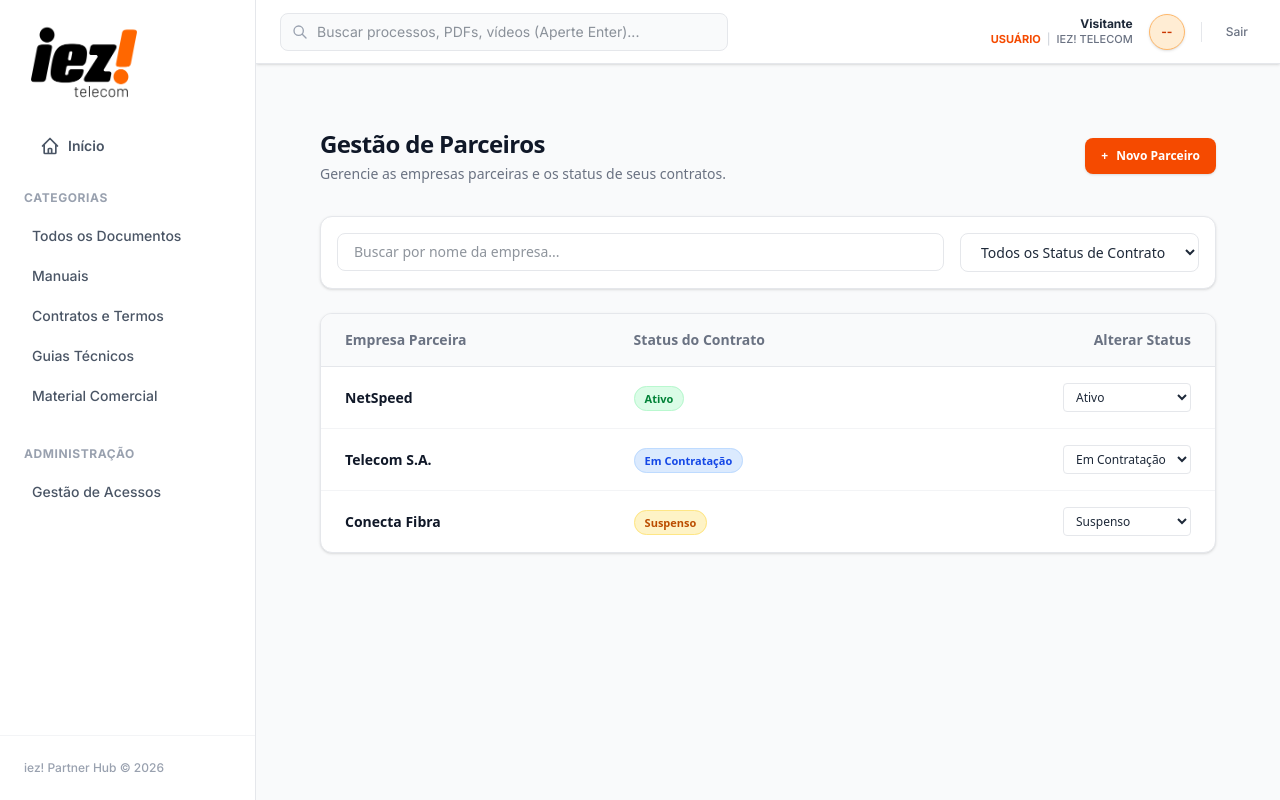
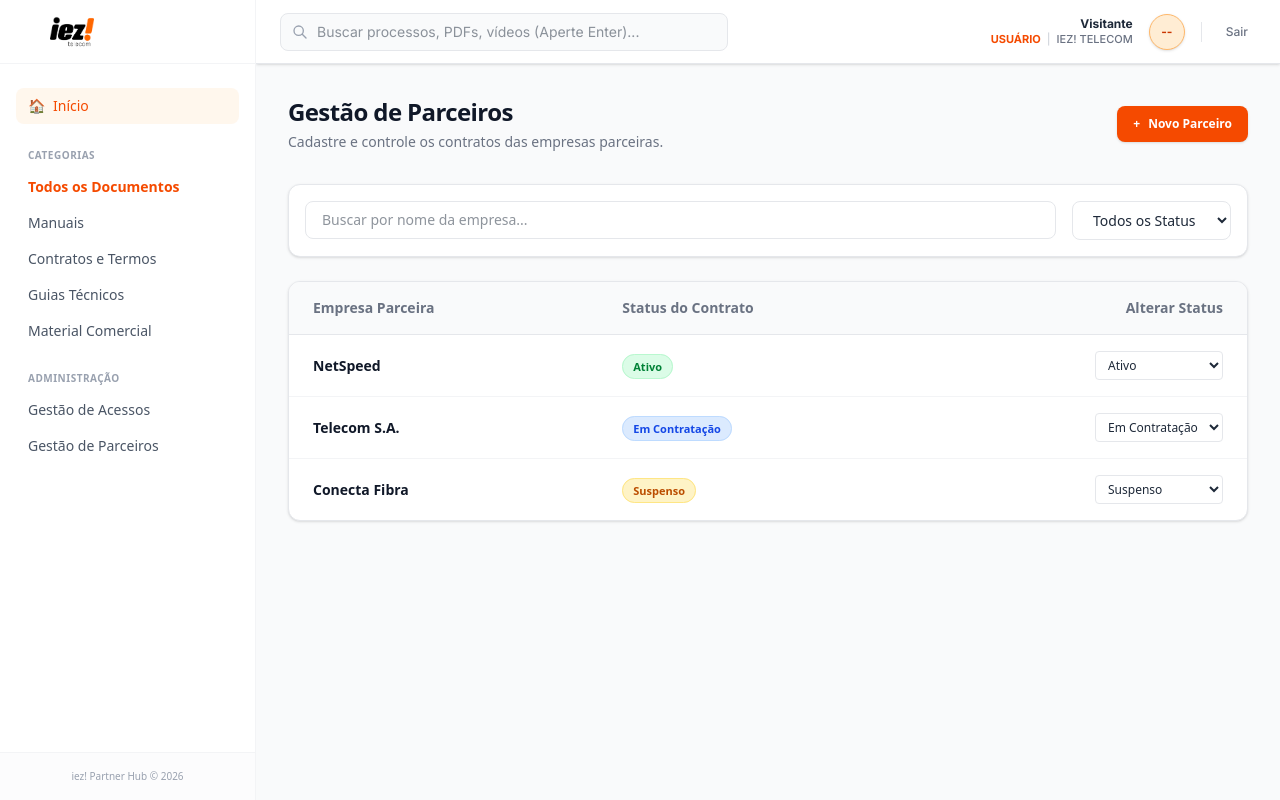
Before and after one commit to andersonesteves-cyber/iez-partner-hub, a Next.js app: page /parceiros in a window 1280 px wide. Built offline with nearby package versions, Linux system fonts and the light colour scheme; no server answers.

Commit message:
feat: adiciona Gestao de Parceiros na Sidebar e integra API de empresas

```diff
--- a/app/parceiros/page.tsx
+++ b/app/parceiros/page.tsx
@@ -17,18 +17,19 @@ const EMPRESAS_INICIAIS: Empresa[] = [
 
 export default function ParceirosPage() {
   const [empresas, setEmpresas] = useState<Empresa[]>(EMPRESAS_INICIAIS);
-  const [loading, setLoading] = useState(true);
   const [searchTerm, setSearchTerm] = useState('');
   const [statusFilter, setStatusFilter] = useState('');
 
   // Modal de Novo Cadastramento
   const [isModalOpen, setIsModalOpen] = useState(false);
   const [novoNome, setNovoNome] = useState('');
-  const [novoStatus, setNovoStatus] = useState<Empresa['status']>('Em Contratação');
+  const [novoStatus, setNovoStatus] = useState<Empresa['status']>('Ativo');
+
+  const API_URL = 'https://api-iez-partner-hub.onrender.com';
 
   const fetchEmpresas = async () => {
     try {
-      const res = await fetch('http://localhost:5000/api/empresas');
+      const res = await fetch(`${API_URL}/api/empresas`);
       if (res.ok) {
         const data = await res.json();
         if (Array.isArray(data) && data.length > 0) {
@@ -36,9 +37,7 @@ export default function ParceirosPage() {
         }
       }
     } catch (error) {
-      console.warn('Usando lista de fallback para parceiros.');
-    } finally {
-      setLoading(false);
+      console.warn('Usando lista de fallback local para parceiros.');
     }
   };
 
@@ -48,7 +47,7 @@ export default function ParceirosPage() {
 
   const handleUpdateStatus = async (id: string, status: Empresa['status']) => {
     try {
-      await fetch(`http://localhost:5000/api/empresas/${id}`, {
+      await fetch(`${API_URL}/api/empresas/${id}`, {
         method: 'PUT',
         headers: { 'Content-Type': 'application/json' },
         body: JSON.stringify({ status }),
@@ -71,7 +70,7 @@ export default function ParceirosPage() {
     };
 
     try {
-      await fetch('http://localhost:5000/api/empresas', {
+      await fetch(`${API_URL}/api/empresas`, {
         method: 'POST',
         headers: { 'Content-Type': 'application/json' },
         body: JSON.stringify({ nome: novoNome, status: novoStatus }),
@@ -80,7 +79,7 @@ export default function ParceirosPage() {
       setEmpresas([nova, ...empresas]);
       setIsModalOpen(false);
       setNovoNome('');
-      setNovoStatus('Em Contratação');
+      setNovoStatus('Ativo');
     } catch (error) {
       alert('Erro ao cadastrar empresa.');
     }
@@ -108,14 +107,12 @@ export default function ParceirosPage() {
   };
 
   return (
-    <main className="flex-1 w-full h-full bg-gray-50 p-6 md:p-8 overflow-y-auto font-sans">
-      <div className="max-w-7xl mx-auto">
-
+    <div className="w-full h-full font-sans">
       {/* Cabeçalho */}
       <div className="flex flex-col sm:flex-row sm:items-center justify-between gap-4 mb-8">
         <div>
           <h1 className="text-2xl font-bold text-gray-900 tracking-tight">Gestão de Parceiros</h1>
-            <p className="text-sm text-gray-500 mt-1">Gerencie as empresas parceiras e os status de seus contratos.</p>
+          <p className="text-sm text-gray-500 mt-1">Cadastre e controle os contratos das empresas parceiras.</p>
         </div>
         <button
           onClick={() => setIsModalOpen(true)}
@@ -139,11 +136,11 @@ export default function ParceirosPage() {
         <select
           value={statusFilter}
           onChange={(e) => setStatusFilter(e.target.value)}
-            className="border border-gray-200 rounded-lg px-4 py-2 text-sm focus:ring-2 focus:ring-orange-500 outline-none bg-white"
+          className="border border-gray-200 rounded-lg px-4 py-2 text-sm focus:ring-2 focus:ring-orange-500 outline-none bg-white font-medium"
         >
-            <option value="">Todos os Status de Contrato</option>
+          <option value="">Todos os Status</option>
+          <option value="Ativo">Ativo</option>
           <option value="Em Contratação">Em Contratação</option>
-            <option value="Ativo">Ativo</option>
           <option value="Suspenso">Suspenso</option>
           <option value="Encerrado">Encerrado</option>
         </select>
@@ -174,8 +171,8 @@ export default function ParceirosPage() {
                     onChange={(e) => handleUpdateStatus(emp.id, e.target.value as Empresa['status'])}
                     className="text-xs border border-gray-200 rounded px-2 py-1 bg-white focus:ring-1 focus:ring-orange-500 outline-none font-medium"
                   >
+                    <option value="Ativo">Ativo</option>
                     <option value="Em Contratação">Em Contratação</option>
-                      <option value="Ativo">Ativo</option>
                     <option value="Suspenso">Suspenso</option>
                     <option value="Encerrado">Encerrado</option>
                   </select>
@@ -190,7 +187,7 @@ export default function ParceirosPage() {
       {isModalOpen && (
         <div className="fixed inset-0 bg-gray-900/40 backdrop-blur-sm flex items-center justify-center z-50 p-4">
           <div className="bg-white rounded-xl shadow-lg w-full max-w-md p-6 border border-gray-100">
-              <h2 className="text-lg font-bold text-gray-900 mb-4">Cadastrar Nova Empresa Parceira</h2>
+            <h2 className="text-lg font-bold text-gray-900 mb-4">Cadastrar Empresa Parceira</h2>
             <form onSubmit={handleCreateEmpresa} className="space-y-4">
               <div>
                 <label className="block text-xs font-semibold text-gray-700 mb-1">Nome da Empresa *</label>
@@ -199,19 +196,19 @@ export default function ParceirosPage() {
                   value={novoNome}
                   onChange={(e) => setNovoNome(e.target.value)}
                   required
-                    placeholder="Ex: ISP Telecom Ltda"
+                  placeholder="Ex: NetSpeed Telecom"
                   className="w-full border border-gray-200 rounded-lg px-3 py-2 text-sm focus:ring-2 focus:ring-orange-500 outline-none"
                 />
               </div>
               <div>
-                  <label className="block text-xs font-semibold text-gray-700 mb-1">Status Inicial do Contrato</label>
+                <label className="block text-xs font-semibold text-gray-700 mb-1">Status do Contrato</label>
                 <select
                   value={novoStatus}
                   onChange={(e) => setNovoStatus(e.target.value as Empresa['status'])}
-                    className="w-full border border-gray-200 rounded-lg px-3 py-2 text-sm focus:ring-2 focus:ring-orange-500 outline-none bg-white"
+                  className="w-full border border-gray-200 rounded-lg px-3 py-2 text-sm focus:ring-2 focus:ring-orange-500 outline-none bg-white font-medium"
                 >
+                  <option value="Ativo">Ativo</option>
                   <option value="Em Contratação">Em Contratação</option>
-                    <option value="Ativo">Ativo</option>
                   <option value="Suspenso">Suspenso</option>
                   <option value="Encerrado">Encerrado</option>
                 </select>
@@ -235,8 +232,6 @@ export default function ParceirosPage() {
           </div>
         </div>
       )}
-
     </div>
-    </main>
   );
 }
--- a/components/Sidebar.tsx
+++ b/components/Sidebar.tsx
@@ -1,98 +1,85 @@
-// src/app/components/Sidebar.tsx
 'use client';
 
+import Image from 'next/image';
 import Link from 'next/link';
-import Image from 'next/image';
 import { useSearchParams } from 'next/navigation';
 
 export default function Sidebar() {
   const searchParams = useSearchParams();
-  const currentQuery = searchParams.get('q');
-
-  const categorias = [
-    { nome: 'Todos os Documentos', param: '' },
-    { nome: 'Manuais', param: 'manuais' },
-    { nome: 'Contratos e Termos', param: 'contratos' },
-    { nome: 'Guias Técnicos', param: 'guias' },
-    { nome: 'Material Comercial', param: 'comercial' },
-  ];
+  const currentQuery = searchParams.get('q') || '';
 
   return (
-    <aside className="w-64 bg-white border-r border-gray-200 flex flex-col h-screen sticky top-0">
-      {/* LOGO E HOME */}
-      <div className="p-6 flex flex-col gap-6">
-        <Link href="/" className="block">
-          {/* Ajuste o src da imagem conforme o seu arquivo real */}
+    <aside className="w-64 bg-white border-r border-gray-100 flex flex-col shrink-0 z-10 h-screen font-sans">
+      {/* LOGO */}
+      <div className="h-16 flex items-center px-6 border-b border-gray-100 shrink-0">
+        <Link href="/" className="relative w-24 h-8 block">
           <Image
             src="/iez-logo-oficial.png"
-            alt="iez! telecom logo"
-            width={120}
-            height={40}
+            alt="iez! telecom"
+            fill
             className="object-contain"
             priority
           />
         </Link>
+      </div>
 
-        {/* BOTÃO HOME */}
+      <nav className="flex-1 py-6 px-4 space-y-6 overflow-y-auto">
+        {/* INÍCIO */}
+        <div>
           <Link
             href="/"
-          className={`flex items-center gap-2 px-4 py-2.5 rounded-lg text-sm font-semibold transition-colors ${
-            !currentQuery && typeof window !== 'undefined' && window.location.pathname === '/'
-              ? 'bg-orange-50 text-orange-600'
-              : 'text-gray-600 hover:bg-gray-50 hover:text-orange-600'
+            className={`flex items-center gap-2 px-3 py-2 text-sm font-medium rounded-lg transition-colors ${
+              !currentQuery ? 'bg-orange-50 text-orange-600 font-bold' : 'text-gray-700 hover:text-orange-600 hover:bg-orange-50'
             }`}
           >
-          <svg className="w-5 h-5" fill="none" stroke="currentColor" viewBox="0 0 24 24">
-            <path strokeLinecap="round" strokeLinejoin="round" strokeWidth={2} d="M3 12l2-2m0 0l7-7 7 7M5 10v10a1 1 0 001 1h3m10-11l2 2m-2-2v10a1 1 0 01-1 1h-3m-6 0a1 1 0 001-1v-4a1 1 0 011-1h2a1 1 0 011 1v4a1 1 0 001 1m-6 0h6" />
-          </svg>
-          Início
+            <span>🏠</span> Início
           </Link>
         </div>
 
         {/* CATEGORIAS */}
-      <div className="flex-1 px-4">
-        <h3 className="text-xs font-bold text-gray-400 uppercase tracking-wider mb-3 px-2">
+        <div>
+          <p className="px-3 text-[10px] font-bold text-gray-400 uppercase tracking-wider mb-2">
             Categorias
-        </h3>
-        <nav className="space-y-1">
-          {categorias.map((cat) => {
-            // Se o param for vazio, limpa a query (vai pra raiz)
-            const href = cat.param ? `/?q=${cat.param}` : '/';
-            const isActive = currentQuery === cat.param;
+          </p>
+          <div className="space-y-1">
+            <Link href="/" className={`block px-3 py-1.5 text-sm rounded-lg transition-colors ${!currentQuery ? 'text-orange-600 font-bold' : 'text-gray-600 hover:text-orange-600'}`}>
+              Todos os Documentos
+            </Link>
+            <Link href="/?q=manuais" className={`block px-3 py-1.5 text-sm rounded-lg transition-colors ${currentQuery === 'manuais' ? 'text-orange-600 font-bold bg-orange-50' : 'text-gray-600 hover:text-orange-600'}`}>
+              Manuais
+            </Link>
+            <Link href="/?q=contratos" className={`block px-3 py-1.5 text-sm rounded-lg transition-colors ${currentQuery === 'contratos' ? 'text-orange-600 font-bold bg-orange-50' : 'text-gray-600 hover:text-orange-600'}`}>
+              Contratos e Termos
+            </Link>
+            <Link href="/?q=guias" className={`block px-3 py-1.5 text-sm rounded-lg transition-colors ${currentQuery === 'guias' ? 'text-orange-600 font-bold bg-orange-50' : 'text-gray-600 hover:text-orange-600'}`}>
+              Guias Técnicos
+            </Link>
+            <Link href="/?q=marketing" className={`block px-3 py-1.5 text-sm rounded-lg transition-colors ${currentQuery === 'marketing' ? 'text-orange-600 font-bold bg-orange-50' : 'text-gray-600 hover:text-orange-600'}`}>
+              Material Comercial
+            </Link>
+          </div>
+        </div>
 
-            return (
-              <Link
-                key={cat.nome}
-                href={href}
-                className={`block px-4 py-2 text-sm font-medium rounded-lg transition-colors ${
-                  isActive
-                    ? 'bg-orange-50 text-orange-600'
-                    : 'text-gray-600 hover:bg-gray-50 hover:text-orange-600'
-                }`}
-              >
-                {cat.nome}
+        {/* ADMINISTRAÇÃO */}
+        <div>
+          <p className="px-3 text-[10px] font-bold text-gray-400 uppercase tracking-wider mb-2">
+            Administração
+          </p>
+          <div className="space-y-1">
+            <Link href="/usuarios" className="block px-3 py-1.5 text-sm text-gray-600 hover:text-orange-600 hover:bg-orange-50 rounded-lg transition-colors">
+              Gestão de Acessos
             </Link>
-            );
-          })}
+            <Link href="/parceiros" className="block px-3 py-1.5 text-sm text-gray-600 hover:text-orange-600 hover:bg-orange-50 rounded-lg transition-colors">
+              Gestão de Parceiros
+            </Link>
+          </div>
+        </div>
       </nav>
 
-        {/* ÁREA DE ADMINISTRAÇÃO */}
-        <h3 className="text-xs font-bold text-gray-400 uppercase tracking-wider mb-3 px-2 mt-8">
-          Administração
-        </h3>
-        <nav className="space-y-1">
-          {/* ATENÇÃO AQUI: Certifique-se de que a rota /usuarios existe, ou mude para o esquema de renderização que você estava usando */}
-          <Link
-            href="/usuarios"
-            className="block px-4 py-2 text-sm font-medium text-gray-600 rounded-lg hover:bg-gray-50 hover:text-orange-600 transition-colors"
-          >
-            Gestão de Acessos
-          </Link>
-        </nav>
-      </div>
-
-      <div className="p-6 border-t border-gray-100">
-        <p className="text-xs text-gray-400 font-medium">iez! Partner Hub © 2026</p>
+      <div className="p-4 border-t border-gray-100 bg-gray-50/50">
+        <p className="text-[10px] text-gray-400 font-medium text-center">
+          iez! Partner Hub © 2026
+        </p>
       </div>
     </aside>
   );
```
Lines whose indentation alone changed are shown as unchanged.
